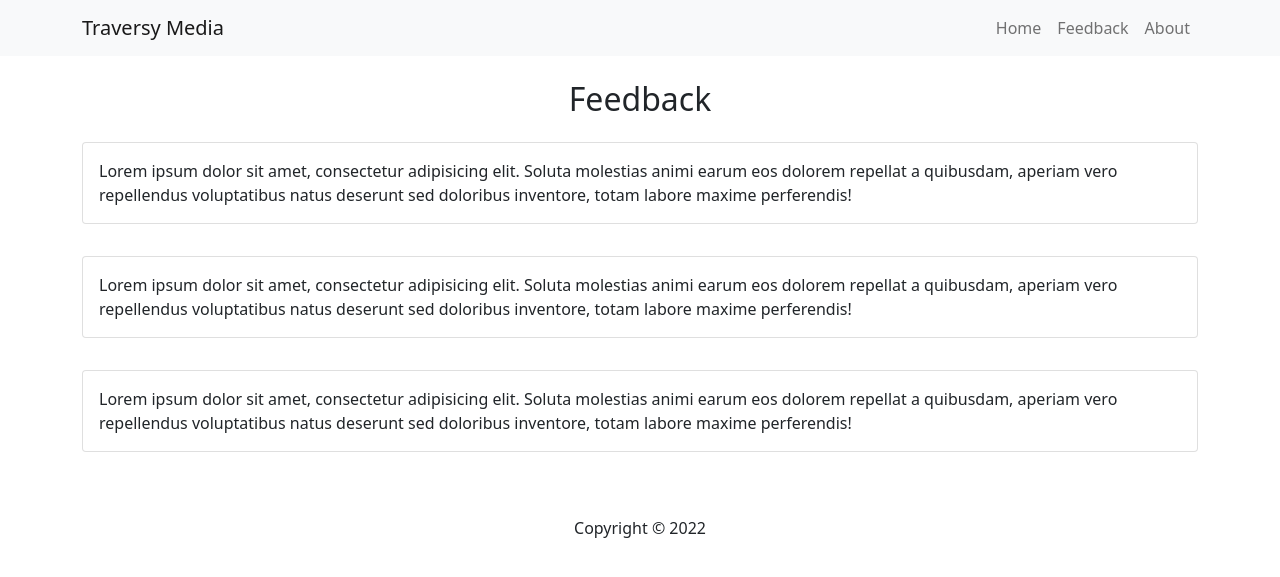
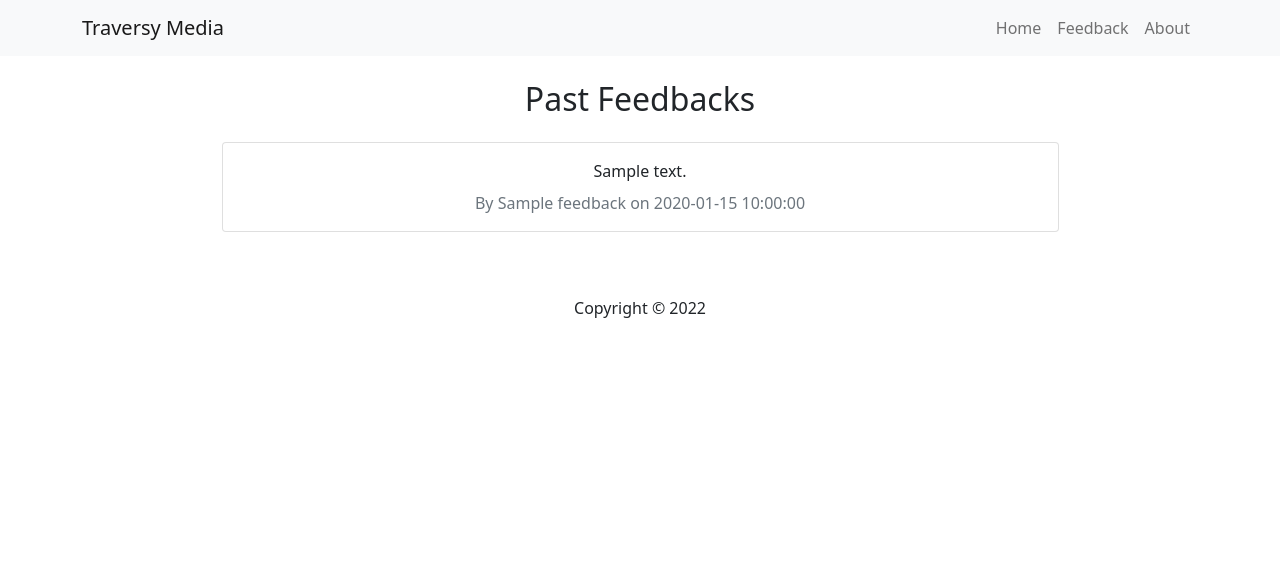
Before and after one commit to m-moharrami/php-fundamentals-practice, a PHP site: page /feedback.php in a window 1280 px wide. Shown: the top 577 px of the page. Run offline with PHP 8.4, Linux system fonts and the light colour scheme; tables that the repository leaves empty or names only in its code hold one stand-in row (values such as "Sample post").

Commit message:
fetch feedback data from database and show them in feedback page

```diff
--- a/feedback/feedback.php
+++ b/feedback/feedback.php
@@ -1,30 +1,26 @@
 <?php include 'inc/header.php'; ?>
-    <h2>Feedback</h2>
-    <div class="card my-3">
-        <div class="card-body">
-            Lorem ipsum dolor sit amet, consectetur adipisicing
-            elit. Soluta molestias animi earum eos dolorem repellat
-            a quibusdam, aperiam vero repellendus voluptatibus natus
-            deserunt sed doloribus inventore, totam labore maxime
-            perferendis!
+
+<?php
+    $sql = 'SELECT * FROM feedback';
+    $result = mysqli_query($conn, $sql);
+    $feedback = mysqli_fetch_all($result, MYSQLI_ASSOC);
+?>
+
+    <h2>Past Feedbacks</h2>
+
+    <?php if(empty($feedback)): ?>
+        <p class="lead mt3">There is no feedback</p>
+    <?php endif; ?>
+
+    <?php foreach($feedback as $item): ?>
+        <div class="card my-3 w-75">
+            <div class="card-body text-center">
+                <?php echo $item['body']; ?>
+                <div class="text-secondary mt-2">
+                    By <?php echo $item['name']; ?> on <?php echo $item['date']; ?>
+                </div>
+            </div>
         </div>
-    </div>
-    <div class="card my-3">
-        <div class="card-body">
-            Lorem ipsum dolor sit amet, consectetur adipisicing
-            elit. Soluta molestias animi earum eos dolorem repellat
-            a quibusdam, aperiam vero repellendus voluptatibus natus
-            deserunt sed doloribus inventore, totam labore maxime
-            perferendis!
-        </div>
-    </div>
-    <div class="card my-3">
-        <div class="card-body">
-            Lorem ipsum dolor sit amet, consectetur adipisicing
-            elit. Soluta molestias animi earum eos dolorem repellat
-            a quibusdam, aperiam vero repellendus voluptatibus natus
-            deserunt sed doloribus inventore, totam labore maxime
-            perferendis!
-        </div>
-    </div>
+    <?php endforeach; ?>
+
 <?php include 'inc/footer.php'; ?>
--- a/feedback/inc/header.php
+++ b/feedback/inc/header.php
@@ -1,3 +1,5 @@
+<?php include 'config/database.php'; ?>
+
 <!DOCTYPE html>
 <html lang="en">
     <head>
@@ -32,21 +34,21 @@
                         <li class="nav-item">
                             <a
                                 class="nav-link"
-                                href="/php-crash/feedback/index.php"
+                                href="/php-fundamentals-practice/feedback/index.php"
                                 >Home</a
                             >
                         </li>
                         <li class="nav-item">
                             <a
                                 class="nav-link"
-                                href="/php-crash/feedback/feedback.php"
+                                href="/php-fundamentals-practice/feedback/feedback.php"
                                 >Feedback</a
                             >
                         </li>
                         <li class="nav-item">
                             <a
                                 class="nav-link"
-                                href="/php-crash/feedback/about.php"
+                                href="/php-fundamentals-practice/feedback/about.php"
                                 >About</a
                             >
                         </li>
--- a/feedback/index.php
+++ b/feedback/index.php
@@ -1,6 +1,6 @@
 <?php include 'inc/header.php'; ?>
     <img
-        src="/php-crash/feedback/img/logo.png"
+        src="/php-fundamentals-practice/feedback/img/logo.png"
         class="w-25 mb-3"
         alt=""
     />
```
